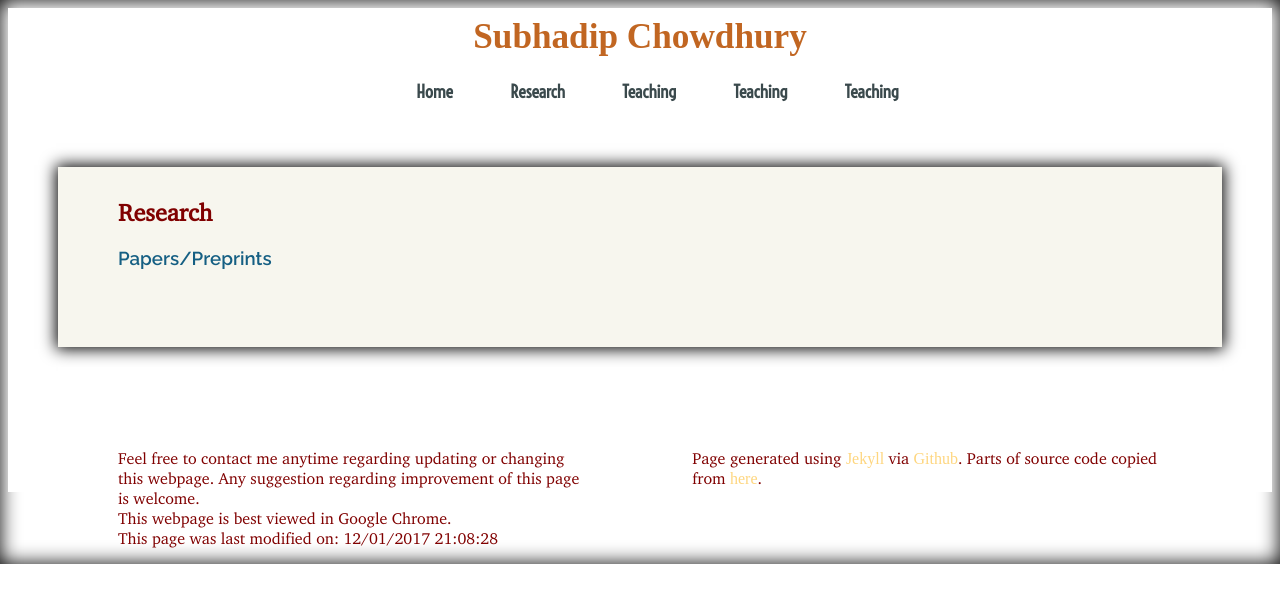
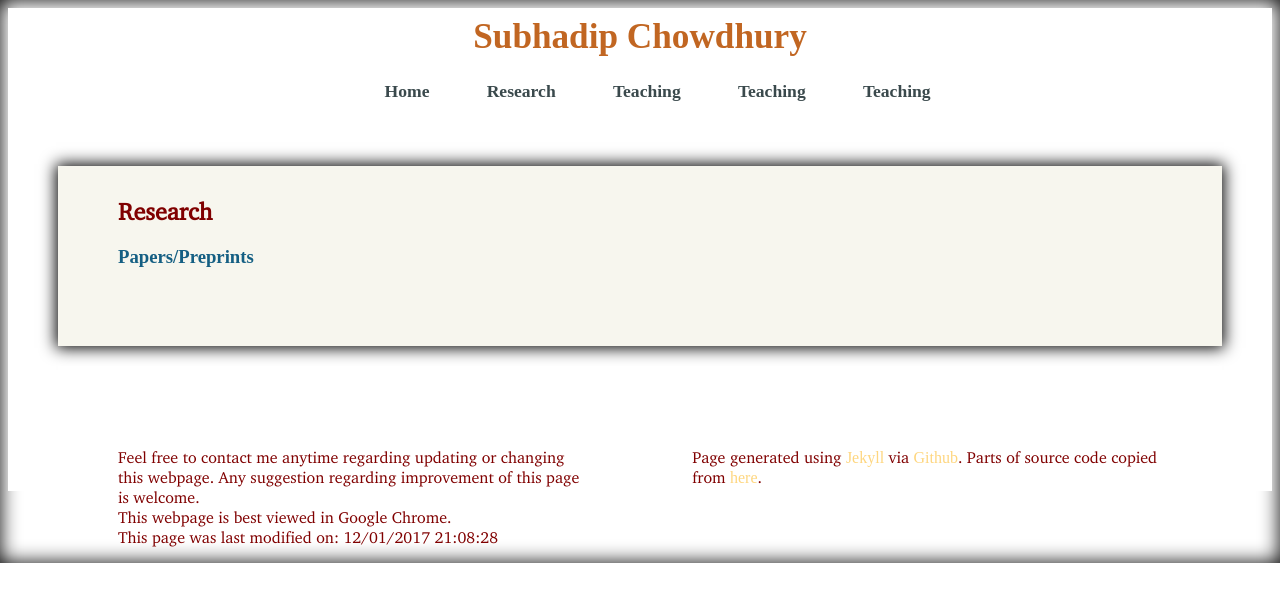
Before and after one commit to subhadipchowdhury/subhadipchowdhury.github.io, a Jekyll site: the page built from research/index.md, in a window 1280 px wide. Shown: the top 603 px of the page. Built offline with Jekyll 4.4.1, drawn with Linux system fonts in a browser that asks for light colours; some web fonts are replaced.

Commit message:
Update head.html

```diff
--- a/_includes/head.html
+++ b/_includes/head.html
@@ -42,9 +42,7 @@
 	    src="https://cdn.mathjax.org/mathjax/latest/MathJax.js?config=TeX-AMS-MML_HTMLorMML">
     </script>
 
-	<link rel="stylesheet" href="//identity.uchicago.edu/c/fonts/proximanova.css">
-	<link href='http://fonts.googleapis.com/css?family=Neucha|Simonetta|Glass+Antiqua|Almendra|Lancelot|Voltaire|Architects+Daughter|Raleway:400,600,700' rel='stylesheet' type='text/css'>
-
+	<link href="https://fonts.googleapis.com/css?family=Alegreya+Sans+SC:400,700,800|Open+Sans|Raleway:400,400i,700,700i|Spectral+SC:400,700,800&amp;subset=latin-ext" rel="stylesheet">
 
 	<link rel="icon" href="../resources/icon.png" />
 
```
